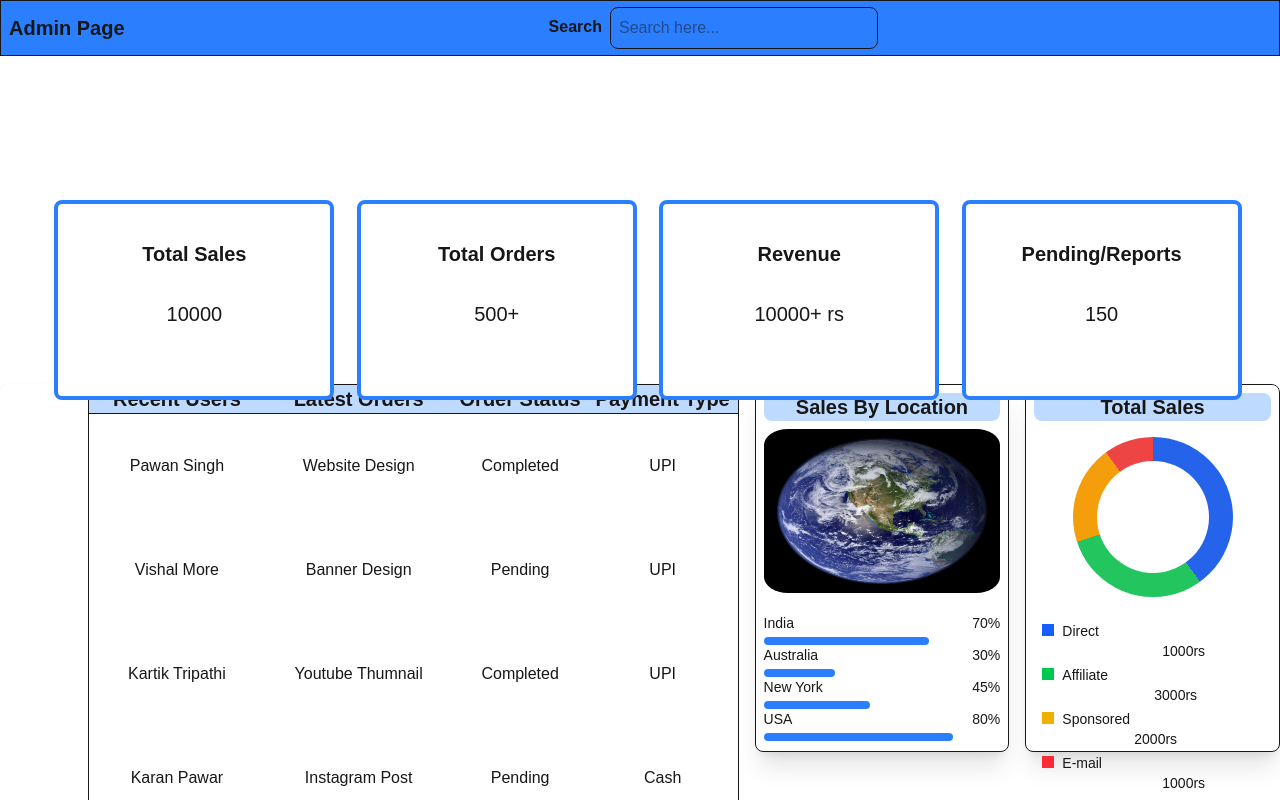
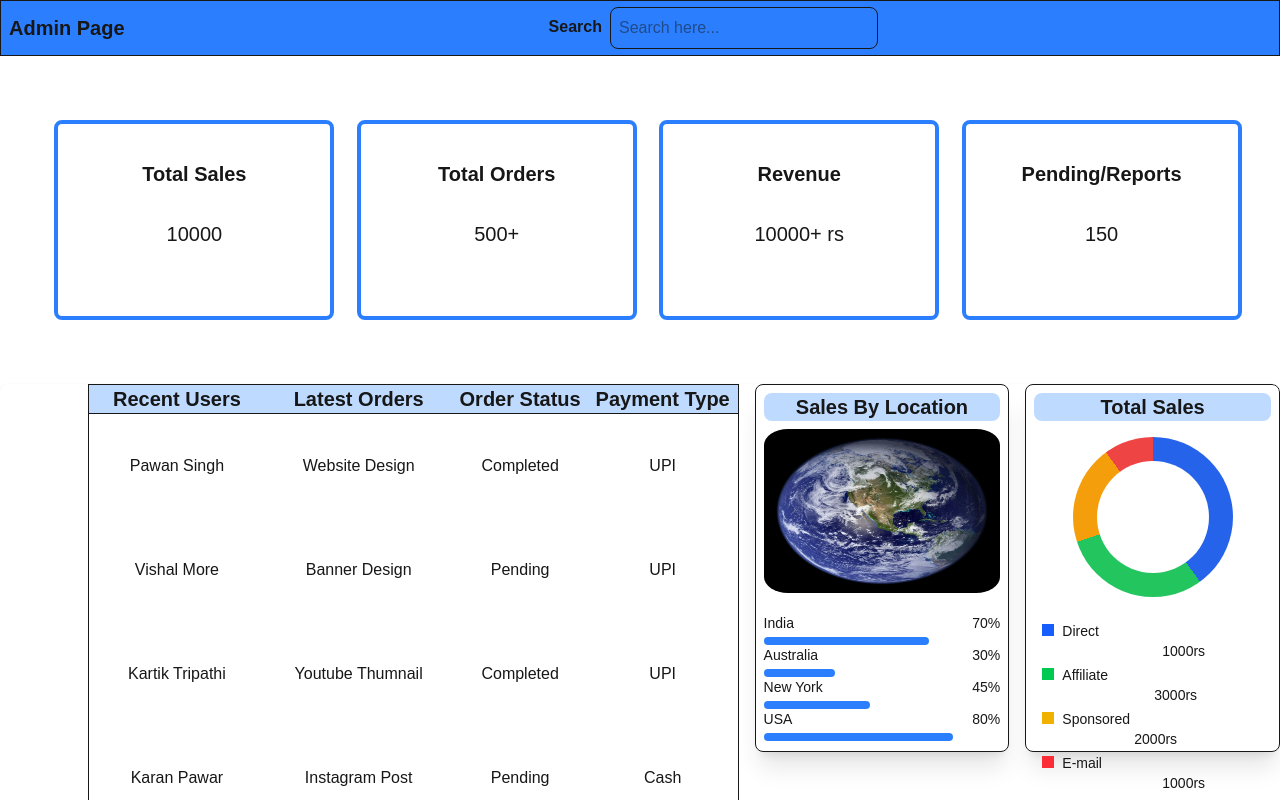
Before and after one commit to keshavgit23/Demo-Next-App, a Next.js app: page /admin in a window 1280 px wide. Shown: the top 800 px of the page. Built offline with nearby package versions, Linux system fonts and the light colour scheme.

Commit message:
Updated: SmallCard layout

```diff
--- a/app/components/SmallCard.tsx
+++ b/app/components/SmallCard.tsx
@@ -2,20 +2,20 @@ export default function SmallCard(){
     return (
 
         <div className="flex justify-evenly relative right-8 rounded-3xl group p-6">
-                    <div className="border-4 border-blue-500 w-70 h-50 flex justify-center relative top-30 left-10 rounded-lg  bg-white p-4 hover:bg-blue-100 tansition">
+                    <div className="border-4 border-blue-500 w-70 h-50 flex justify-center relative top-10 left-10 rounded-lg  bg-white p-4 hover:bg-blue-100 tansition">
                         <h1 className="text-xl font-semibold mt-5">Total Sales</h1>
                         <p className="mt-20 absolute text-xl">10000</p>
                     </div>
 
-                    <div className="border-4 border-blue-500 w-70 h-50 flex justify-center relative top-30 left-10 rounded-lg p-4 bg-white hover:bg-blue-100 tansition">
+                    <div className="border-4 border-blue-500 w-70 h-50 flex justify-center relative top-10 left-10 rounded-lg p-4 bg-white hover:bg-blue-100 tansition">
                         <h1 className="text-xl font-semibold mt-5">Total Orders</h1>
                         <p className="mt-20 absolute text-xl">500+</p>
                     </div>
-                    <div className="border-4 border-blue-500 w-70 h-50 flex justify-center relative top-30 left-10 rounded-lg p-4 bg-white hover:bg-blue-100 tansition">
+                    <div className="border-4 border-blue-500 w-70 h-50 flex justify-center relative top-10 left-10 rounded-lg p-4 bg-white hover:bg-blue-100 tansition">
                         <h1 className="text-xl font-semibold mt-5">Revenue</h1>
                         <p className="mt-20 absolute text-xl">10000+ rs</p>
                     </div>
-                    <div className="border-4 border-blue-500 w-70 h-50 flex justify-center relative top-30 left-10 rounded-lg p-4 bg-white hover:bg-blue-100 tansition">
+                    <div className="border-4 border-blue-500 w-70 h-50 flex justify-center relative top-10 left-10 rounded-lg p-4 bg-white hover:bg-blue-100 tansition">
                         <h1 className="text-xl font-semibold mt-5">Pending/Reports</h1>
                         <p className="mt-20 absolute text-xl">150</p>
                     </div>
```
